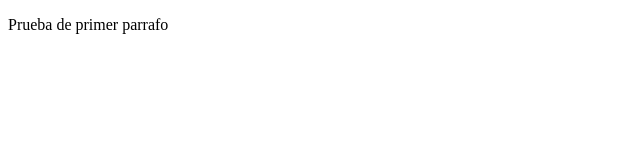
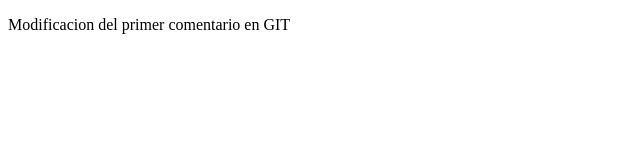
Before and after one commit to prototipodo/proyectoDemoCursoPreworkCap9, a plain HTML site: page index.html in a window 1280 px wide. Shown: the whole page, without its empty margins (0-640 px from the left). Drawn offline with Linux system fonts and the light colour scheme.

Commit message:
Segundo commit

```diff
--- a/index.html
+++ b/index.html
@@ -8,7 +8,7 @@
 </head>
 <body>
     <p>
-        Prueba de primer parrafo
+        Modificacion del primer comentario en GIT
     </p>
 </body>
 </html>
```
